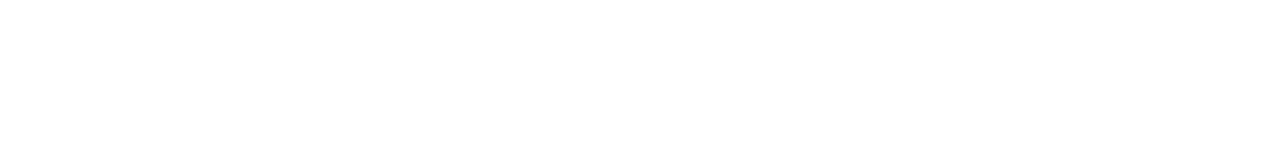
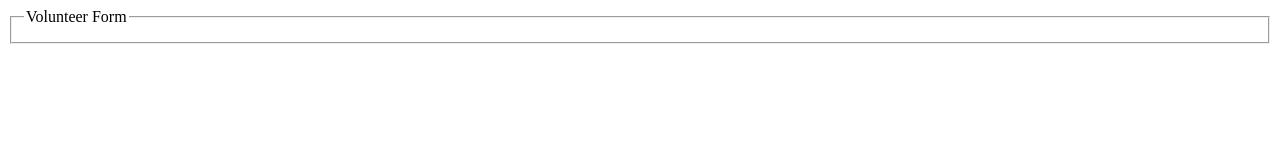
Before and after one commit to Adam759/lab4, a plain HTML site: page index.html in a window 1280 px wide. Drawn offline with Linux system fonts and the light colour scheme.

Commit message:
Wrong link in clipboard, whoops

```diff
--- a/index.html
+++ b/index.html
@@ -5,6 +5,9 @@
   <title>ITMD-361 - Lab 4 - Adam Patton</title>
 </head>
 <body>
-  <form method="POST" action="http://https://adam759.github.io/project-1/">
+  <form method="POST" action="http://bloomingdale.sat.iit.edu/kriedan/lab3formscript.php">
+    <fieldset>
+      <legend>Volunteer Form</legend>
+    </fieldset>
 </body>
 </html>
```
